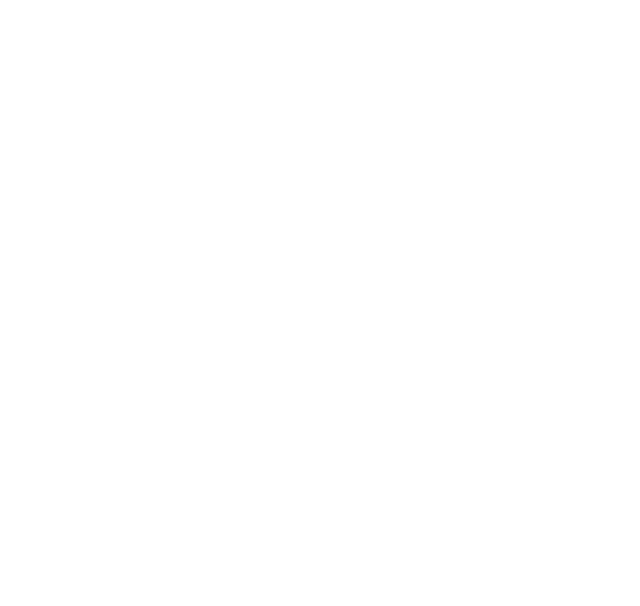
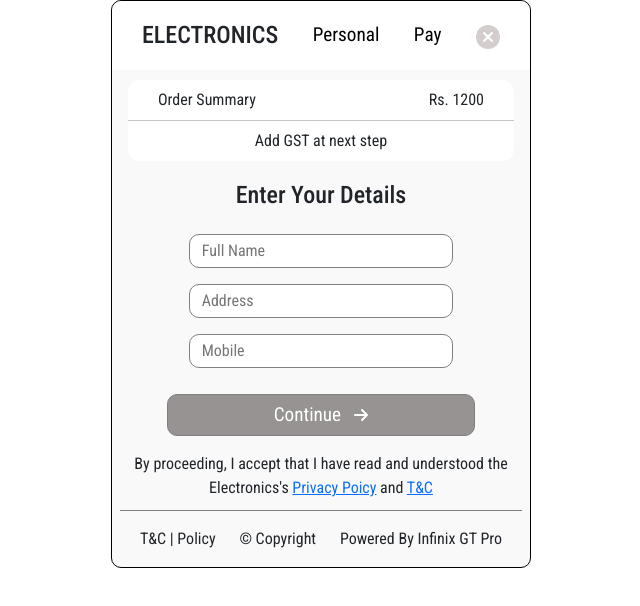
Before and after one commit to Prajon-Adhikari/E-commerce-website, a React (Vite) app: page /payment in a window 1280 px wide. Before the commit this address had no page. Shown: the top 606 px of the page, without its empty margins (319-959 px from the left). Built offline with nearby package versions, Linux system fonts and the light colour scheme; a web font is replaced by a local one.

Commit message:
adding payment section

```diff
--- a/src/App.jsx
+++ b/src/App.jsx
@@ -8,6 +8,7 @@
 import SignUp from "./Component/SignUp";
 import { ToastContainer, toast } from "react-toastify";
 import "react-toastify/dist/ReactToastify.css";
+import Payment from "./Component/Payment";
 
 export default function App() {
   const getDeafultQuantity = () => {
@@ -106,6 +107,7 @@
             <Route path="/about" element={<About />} />
             <Route path="/login" element={<LoginPage />} />
             <Route path="/signup" element={<SignUp />} />
+            <Route path="/payment" element={<Payment />} />
           </Routes>
         </BrowserRouter>
       </counterCartVAlue.Provider>
--- /dev/null
+++ b/src/Component/Payment.jsx
@@ -0,0 +1,66 @@
+import React from "react";
+import { FontAwesomeIcon } from "@fortawesome/react-fontawesome";
+import { faClose, faArrowRight } from "@fortawesome/free-solid-svg-icons";
+import { Link } from "react-router-dom";
+
+export default function Payment({ onClose }) {
+  return (
+    <div className="payment-page">
+      <div className="payment-form">
+        <div className="payment-nav">
+          <h4>ELECTRONICS</h4>
+          <a href="/personalinformation">Personal</a>
+          <a href="/pay"> Pay</a>
+          <FontAwesomeIcon
+            icon={faClose}
+            className="payment-close-icon"
+            onClick={onClose}
+          />
+        </div>
+        <div className="payment-order-details">
+          <div className="order-summary">
+            <div>Order Summary</div>
+            <div>Rs. 1200</div>
+          </div>
+          <div className="gst">Add GST at next step</div>
+        </div>
+        <div className="payment-personal-info">
+          <h4>Enter Your Details</h4>
+          <input
+            type="text"
+            placeholder="Full Name"
+            name="fullName"
+            className="input"
+          />
+          <input
+            type="text"
+            placeholder="Address"
+            name="address"
+            className="input"
+          />
+          <input
+            type="text"
+            placeholder="Mobile"
+            name="mobile"
+            className="input"
+          />
+        </div>
+        <Link to="/pay" className="payment-continue-btn">
+          <button>
+            Continue &nbsp;{" "}
+            <FontAwesomeIcon icon={faArrowRight} className="right-arrow" />
+          </button>
+        </Link>
+        <div className="policy-info">
+          By proceeding, I accept that I have read and understood the
+          Electronics's <a href="">Privacy Poicy</a> and <a href="">T&C</a>
+        </div>
+        <div className="payment-last-part">
+          <div>T&C | Policy</div>
+          <div>&copy; Copyright </div>
+          <div>Powered By Infinix GT Pro</div>
+        </div>
+      </div>
+    </div>
+  );
+}
--- a/src/Component/SideBar.jsx
+++ b/src/Component/SideBar.jsx
@@ -3,10 +3,11 @@
 import { ProductData } from "./ProductData";
 import { FontAwesomeIcon } from "@fortawesome/react-fontawesome";
 import { faPlus, faMinus, faXmark } from "@fortawesome/free-solid-svg-icons";
-import { loadStripe } from "@stripe/stripe-js";
+import Payment from "./Payment";
 
 export default function SideBar() {
   const [totalValue, setTotalValue] = useState(0);
+  const [showPaymentModal, setShowPaymentModal] = useState(false);
   const {
     setCartValue,
     setIsBtnClicked,
@@ -75,12 +76,6 @@
     setCartPanel(false);
     document.body.style.overflow = "auto";
   }
-
-  const makePayment = async () => {
-    const stripe = await loadStripe(
-      "pk_test_51Q52PIGWAUBGiSbnx6raJ4nPVktYVhPVJ4cSQWoF6tVL1vcOOHKjhawf9JretkN5eTc6QSBtQklGYuLMgCJOk4yb00WseWOw0d"
-    );
-  };
 
   return (
     <>
@@ -171,9 +166,17 @@
             <p> Rs : {totalValue}</p>
             <p className="tax-details">inclusive all taxes</p>
           </div>
-          <button onClick={makePayment}>Pay Now</button>{" "}
+          <button onClick={() => setShowPaymentModal(true)}>Pay Now</button>{" "}
         </div>
       </div>
+      {showPaymentModal && (
+        <div className="payment-modal">
+          <div className="payment-modal-overlay"></div>
+          <div className="payment-modal-content">
+            <Payment onClose={() => setShowPaymentModal(false)} />
+          </div>
+        </div>
+      )}
     </>
   );
 }
--- a/src/index.css
+++ b/src/index.css
@@ -327,7 +327,7 @@
 }
 
 .cartlist-container{
-    height: 560px;
+    height: 540px;
     overflow-y: scroll;
 }
 
@@ -605,3 +605,141 @@
     background-color: lightgray;
     padding: 20px;
 }
+
+
+/* Payment */
+.payment-page{
+    display: flex;
+    align-items: center;
+    justify-content: center;
+}
+
+.payment-form{
+    border: 1px solid black;
+    border-radius: 10px;
+    width: 420px;
+    min-height: 400px;
+    background-color: #f9f9f9;
+}
+
+.payment-nav{
+    display: flex;
+    justify-content: space-between;
+    padding: 20px 30px 12px 30px;
+    border-top-left-radius: 10px;
+    border-top-right-radius: 10px;
+    background-color: white;
+}
+
+.payment-nav a{
+    text-decoration: none;
+    color: black;
+    font-size: 1.2rem;
+}
+
+.payment-close-icon{
+    background-color: rgb(211, 205, 205);
+    color: white;
+    border-radius: 50%;
+    padding: 4px 6px;
+    font-size: 1rem;
+    margin-top: 4px;
+}
+
+.payment-order-details{
+    background-color: white;
+    margin: 10px 16px;
+    border-radius: 12px;
+}
+
+.order-summary{
+    display: flex;
+    justify-content: space-between;
+    padding: 8px 30px;
+    align-items: center;
+    border-bottom: 1px solid rgb(200, 197, 197);
+}
+
+.gst{
+    text-align: center;
+    padding: 8px 0px;
+}
+
+.payment-personal-info{
+    display: flex;
+    flex-direction: column;
+    gap: 16px;
+    padding: 10px 20px;
+    align-items: center;
+}
+
+.input{
+    padding: 4px 12px;
+    border-radius: 10px;
+    border: 1px solid grey;
+    width: 70%;
+}
+
+.payment-continue-btn{
+    display: flex;
+    justify-content: center;
+    text-decoration: none;
+    margin: 16px ;
+}
+
+.payment-continue-btn button{
+    width: 80%;
+    border-radius: 10px;
+    border: 1px solid grey;
+    outline: none;
+    padding: 6px;
+    background-color: rgb(151, 147, 147);
+    color: white;
+    font-size: 1.2rem;
+}
+
+.right-arrow{
+    font-size: 1rem;
+}
+
+.policy-info{
+    margin: 0px 20px 10px 20px;
+    text-align: center;
+}
+
+.payment-last-part{
+    display: flex;
+    justify-content: space-between;
+    padding: 16px 20px;
+    margin: 0px 8px;
+    border-top: 1px solid grey;
+}
+
+.payment-modal {
+    position: fixed;
+    top: 0;
+    left: 0;
+    width: 100vw;
+    height: 100vh;
+    display: flex;
+    justify-content: center;
+    align-items: center;
+    z-index: 999;
+  }
+
+  .payment-modal-overlay {
+    position: fixed;
+    top: 0;
+    left: 0;
+    width: 100vw;
+    height: 100vh;
+    background-color: rgba(0, 0, 0, 0.6);
+    z-index: 998;
+  }
+
+  .payment-modal-content {
+    position: relative;
+    background: white;
+    border-radius: 10px;
+    z-index: 999;
+  }
```
